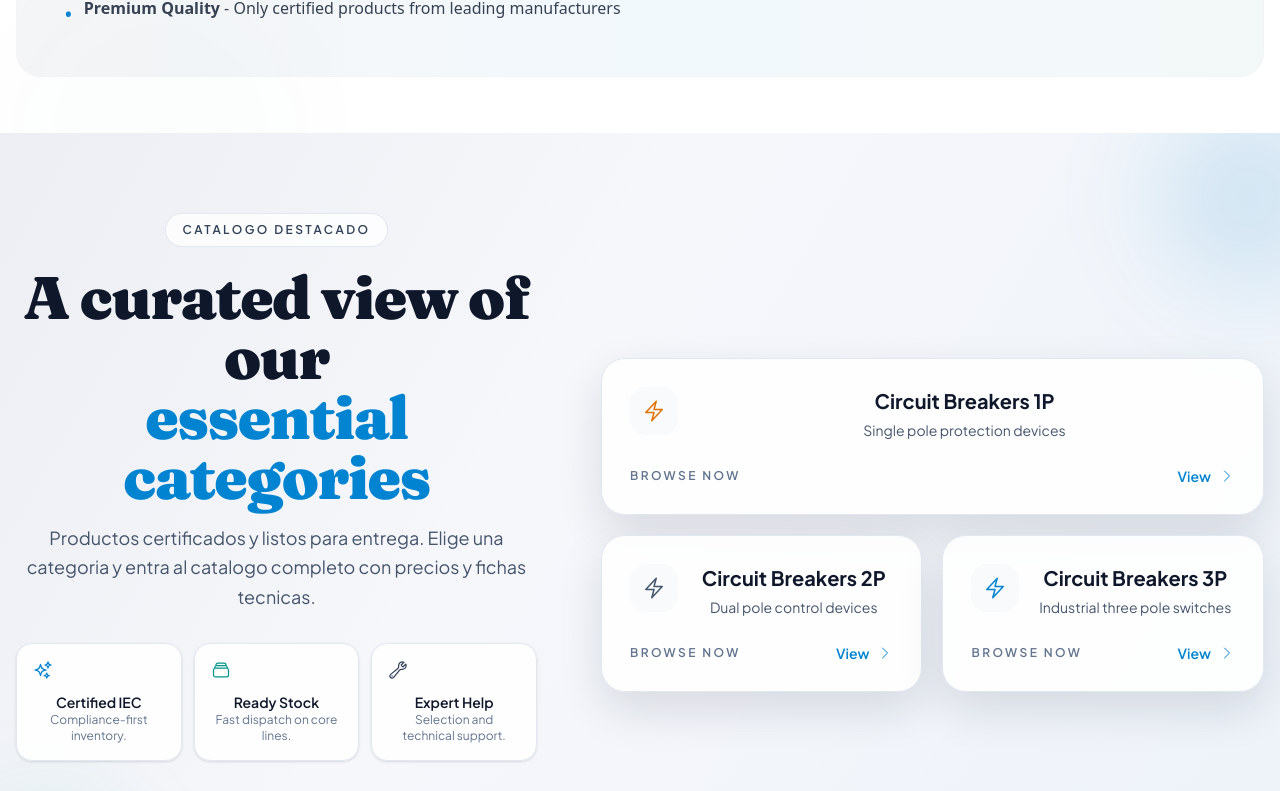
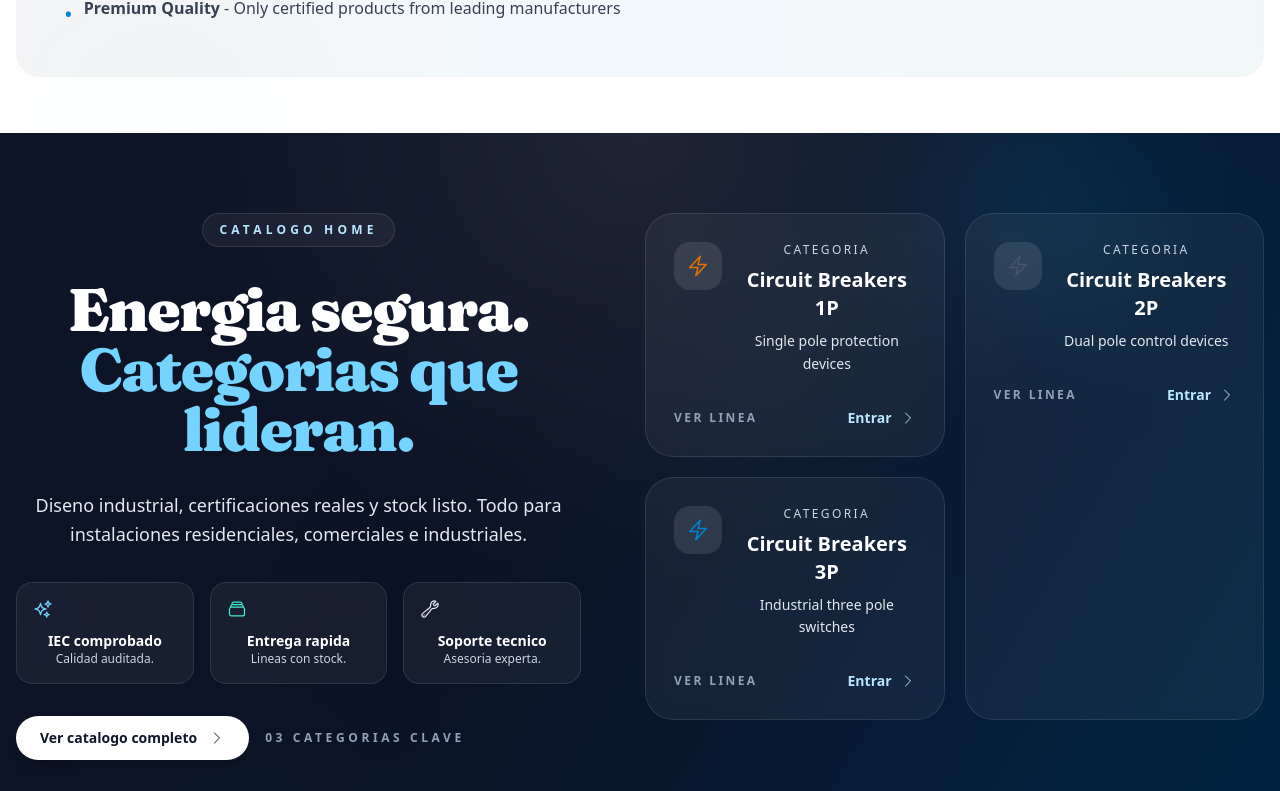
Before and after one commit to julioagk/PROTEX-INNOVATION-ENGLISH, a React (Vite) app: page / in a window 1280 px wide. Shown: the part 2071-2862 px from the top of the page. Built offline with nearby package versions, Linux system fonts and the light colour scheme.

Commit message:
Redesign home catalog section

```diff
--- a/src/componentes/Section2.jsx
+++ b/src/componentes/Section2.jsx
@@ -49,92 +49,91 @@ const categories = [
 
 export default function Section2() {
   return (
-    <section className="relative w-full min-h-screen px-4 py-14 md:py-20 bg-[#f6f7fb] font-['Plus_Jakarta_Sans'] overflow-hidden">
-      {/* Atmospheric background */}
+    <section className="relative w-full min-h-screen px-4 py-14 md:py-20 bg-slate-950 text-white overflow-hidden">
       <div className="absolute inset-0 pointer-events-none">
-        <div className="absolute -top-24 -right-32 h-80 w-80 rounded-full bg-[radial-gradient(circle,rgba(2,132,199,0.18),transparent_60%)] blur-2xl" />
-        <div className="absolute -bottom-24 -left-24 h-72 w-72 rounded-full bg-[radial-gradient(circle,rgba(20,184,166,0.18),transparent_60%)] blur-2xl" />
-        <div className="absolute inset-0 bg-[linear-gradient(120deg,rgba(15,23,42,0.04)_0%,rgba(15,23,42,0)_40%,rgba(2,132,199,0.04)_100%)]" />
+        <div className="absolute -top-32 right-10 h-96 w-96 rounded-full bg-[radial-gradient(circle,rgba(14,165,233,0.35),transparent_60%)] blur-3xl" />
+        <div className="absolute -bottom-32 left-10 h-96 w-96 rounded-full bg-[radial-gradient(circle,rgba(20,184,166,0.28),transparent_60%)] blur-3xl" />
+        <div className="absolute inset-0 bg-[linear-gradient(120deg,rgba(15,23,42,0.9)_0%,rgba(15,23,42,0.7)_40%,rgba(2,132,199,0.25)_100%)]" />
+        <div className="absolute inset-0 bg-[radial-gradient(circle_at_top,rgba(255,255,255,0.08),transparent_45%)]" />
       </div>
 
-      <div className="relative z-10 max-w-7xl mx-auto grid lg:grid-cols-[1.1fr_1.4fr] gap-10 lg:gap-16 items-center">
-        {/* Left content */}
-        <div className="animate-fade-in">
-          <span className="inline-flex items-center gap-2 rounded-full border border-slate-200 bg-white/80 px-4 py-2 text-xs font-semibold uppercase tracking-[0.2em] text-slate-700">
-            Catalogo destacado
-          </span>
-          <h2 className="mt-5 text-4xl md:text-6xl font-black tracking-tight text-slate-900 font-['Fraunces']">
-            A curated view of our
-            <span className="block text-sky-600">essential categories</span>
+      <div className="relative z-10 max-w-7xl mx-auto grid lg:grid-cols-[1.05fr_1.15fr] gap-10 lg:gap-16 items-start">
+        <div className="space-y-8">
+          <div className="inline-flex items-center gap-3 rounded-full border border-white/10 bg-white/5 px-4 py-2 text-xs font-semibold uppercase tracking-[0.35em] text-sky-200">
+            Catalogo home
+          </div>
+          <h2 className="text-4xl md:text-6xl font-black tracking-tight text-white font-['Fraunces']">
+            Energia segura.
+            <span className="block text-sky-300">Categorias que lideran.</span>
           </h2>
-          <p className="mt-4 text-base md:text-lg text-slate-600 max-w-xl leading-relaxed">
-            Productos certificados y listos para entrega. Elige una categoria y entra al catalogo completo con precios y fichas tecnicas.
+          <p className="text-base md:text-lg text-slate-200 max-w-xl leading-relaxed">
+            Diseno industrial, certificaciones reales y stock listo. Todo para instalaciones residenciales, comerciales e industriales.
           </p>
 
-          <div className="mt-8 grid grid-cols-1 sm:grid-cols-3 gap-3">
-            <div className="rounded-2xl border border-slate-200 bg-white/90 p-4 shadow-sm">
-              <SparklesIcon className="h-5 w-5 text-sky-600" />
-              <p className="mt-3 text-sm font-semibold text-slate-900">Certified IEC</p>
-              <p className="text-xs text-slate-500">Compliance-first inventory.</p>
+          <div className="grid grid-cols-1 sm:grid-cols-3 gap-4">
+            <div className="rounded-2xl border border-white/10 bg-white/5 p-4 backdrop-blur">
+              <SparklesIcon className="h-5 w-5 text-sky-300" />
+              <p className="mt-3 text-sm font-semibold text-white">IEC comprobado</p>
+              <p className="text-xs text-slate-300">Calidad auditada.</p>
             </div>
-            <div className="rounded-2xl border border-slate-200 bg-white/90 p-4 shadow-sm">
-              <RectangleStackIcon className="h-5 w-5 text-teal-600" />
-              <p className="mt-3 text-sm font-semibold text-slate-900">Ready Stock</p>
-              <p className="text-xs text-slate-500">Fast dispatch on core lines.</p>
+            <div className="rounded-2xl border border-white/10 bg-white/5 p-4 backdrop-blur">
+              <RectangleStackIcon className="h-5 w-5 text-teal-300" />
+              <p className="mt-3 text-sm font-semibold text-white">Entrega rapida</p>
+              <p className="text-xs text-slate-300">Lineas con stock.</p>
             </div>
-            <div className="rounded-2xl border border-slate-200 bg-white/90 p-4 shadow-sm">
-              <WrenchIcon className="h-5 w-5 text-slate-700" />
-              <p className="mt-3 text-sm font-semibold text-slate-900">Expert Help</p>
-              <p className="text-xs text-slate-500">Selection and technical support.</p>
+            <div className="rounded-2xl border border-white/10 bg-white/5 p-4 backdrop-blur">
+              <WrenchIcon className="h-5 w-5 text-slate-200" />
+              <p className="mt-3 text-sm font-semibold text-white">Soporte tecnico</p>
+              <p className="text-xs text-slate-300">Asesoria experta.</p>
             </div>
           </div>
 
-          <div className="mt-8 flex flex-wrap items-center gap-4">
+          <div className="flex flex-wrap items-center gap-4">
             <Link
               to="/Catalogo"
-              className="inline-flex items-center gap-3 rounded-full bg-slate-900 px-6 py-3 text-sm font-bold text-white shadow-lg shadow-slate-900/15 transition-all duration-300 hover:-translate-y-0.5 hover:bg-slate-800"
+              className="inline-flex items-center gap-3 rounded-full bg-white text-slate-900 px-6 py-3 text-sm font-bold shadow-lg transition-all duration-300 hover:-translate-y-0.5 hover:bg-slate-100"
             >
               Ver catalogo completo
               <ChevronRightIcon className="h-4 w-4" />
             </Link>
-            <span className="text-xs font-semibold uppercase tracking-[0.3em] text-slate-500">03 categorias clave</span>
+            <span className="text-xs font-semibold uppercase tracking-[0.3em] text-slate-400">03 categorias clave</span>
           </div>
         </div>
 
-        {/* Category mosaic */}
         <div className="grid grid-cols-1 sm:grid-cols-2 gap-5">
           {categories.map((category, index) => {
             const Icon = category.icon;
-            const isPrimary = index === 0;
+            const isPrimary = index === 1;
             return (
               <Link
                 key={category.id}
                 to={`/Catalogo?category=${category.id}`}
-                className={`group relative overflow-hidden rounded-3xl border border-slate-200 bg-white/90 p-6 md:p-7 shadow-[0_18px_45px_rgba(15,23,42,0.12)] transition-all duration-300 hover:-translate-y-1 hover:shadow-[0_26px_60px_rgba(2,132,199,0.22)] ${isPrimary ? 'sm:col-span-2' : ''}`}
+                className={`group relative overflow-hidden rounded-[28px] border border-white/10 bg-white/5 p-6 md:p-7 backdrop-blur transition-all duration-300 hover:-translate-y-1 hover:shadow-[0_24px_60px_rgba(14,165,233,0.25)] ${isPrimary ? 'sm:row-span-2' : ''}`}
               >
                 <div className="absolute inset-0 opacity-0 transition-opacity duration-300 group-hover:opacity-100">
-                  <div className={`absolute inset-0 ${category.colorClasses.bg} opacity-10`} />
-                  <div className="absolute -right-10 -top-10 h-32 w-32 rounded-full bg-white/40 blur-2xl" />
+                  <div className={`absolute inset-0 ${category.colorClasses.bg} opacity-20`} />
+                  <div className="absolute -right-10 -top-10 h-32 w-32 rounded-full bg-white/20 blur-2xl" />
                 </div>
 
                 <div className="relative z-10 flex items-start gap-4">
-                  <div className={`flex h-12 w-12 items-center justify-center rounded-2xl bg-slate-50 ${category.colorClasses.groupHoverBg} transition-colors duration-300`}>
+                  <div className={`flex h-12 w-12 items-center justify-center rounded-2xl bg-white/10 ${category.colorClasses.groupHoverBg} transition-colors duration-300`}>
                     <Icon className={`h-6 w-6 ${category.colorClasses.text} ${category.colorClasses.groupHoverText} transition-colors duration-300`} />
                   </div>
                   <div className="flex-1">
-                    <h3 className="text-lg md:text-xl font-bold text-slate-900 group-hover:text-sky-700 transition-colors duration-300">
+                    <p className="text-xs uppercase tracking-[0.2em] text-slate-300">Categoria</p>
+                    <h3 className="mt-2 text-lg md:text-xl font-bold text-white group-hover:text-sky-200 transition-colors duration-300">
                       {category.label}
                     </h3>
-                    <p className="mt-1 text-sm text-slate-600 leading-relaxed">
+                    <p className="mt-2 text-sm text-slate-200 leading-relaxed">
                       {category.description}
                     </p>
                   </div>
                 </div>
 
-                <div className="relative z-10 mt-6 flex items-center justify-between">
-                  <span className="text-xs font-semibold uppercase tracking-[0.2em] text-slate-500">Browse now</span>
-                  <span className="inline-flex items-center gap-2 text-sm font-semibold text-sky-600 transition-transform duration-300 group-hover:translate-x-1">
-                    View
+                <div className="relative z-10 mt-8 flex items-center justify-between">
+                  <span className="text-xs font-semibold uppercase tracking-[0.2em] text-slate-400">Ver linea</span>
+                  <span className="inline-flex items-center gap-2 text-sm font-semibold text-sky-200 transition-transform duration-300 group-hover:translate-x-1">
+                    Entrar
                     <ChevronRightIcon className="h-4 w-4" />
                   </span>
                 </div>
```
